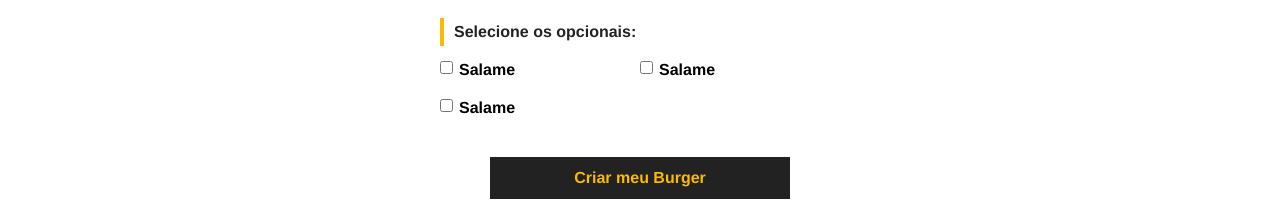
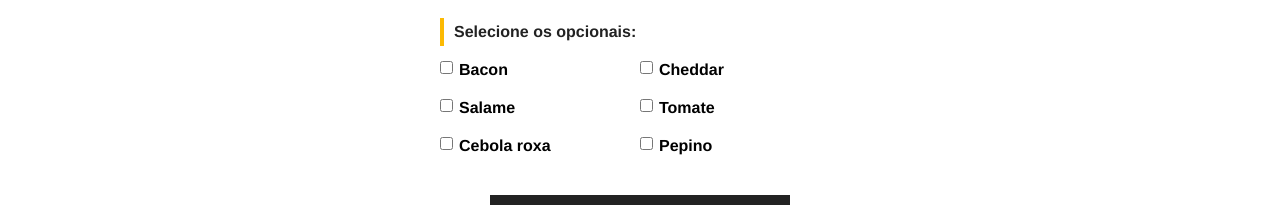
Before and after one commit to helenanns/vue-js, a Vue app in the folder 3-make_your_burger/: page / in a window 1280 px wide. Shown: the part 964-1169 px from the top of the page. Built offline with nearby package versions, Linux system fonts and the light colour scheme; data requests are answered from the project's data file.

Commit message:
feat(aula-25): Resgatando dados do banco e inserindo no formulário

```diff
--- a/3-make_your_burger/src/components/BurgerForm.vue
+++ b/3-make_your_burger/src/components/BurgerForm.vue
@@ -12,32 +12,28 @@
         <label for="pao">Escolha o pão:</label>
         <select name="pao" id="pao" v-model="pao">
           <option value="">Selecione o seu pão</option>
-          <option value="">Integral</option>
+          <option v-for="pao in paes" :key="pao.id" value="pao.tipo">{{pao.tipo}}</option>
         </select>
       </div>
 
       <div class="input-container">
         <label for="carne">Escolha a carne do seu Burger:</label>
         <select name="carne" id="carne" v-model="pao">
-          <option value="">Selecione o seu pão</option>
-          <option value="maminha">Maminha</option>
+          <option value="">Selecione a carne do seu Burger</option>
+          <option v-for="carne in carnes" :key="carne.id" value="carne.tipo">{{carne.tipo}}</option>
         </select>
       </div>
 
       <div class="input-container" id="opcionais-container">
         <label id="opcionais-title" for="opcionais">Selecione os opcionais:</label>
-        <div class="checkbox-container">
-          <input type="checkbox" name="opcionais" v-model="opcionais" value="salame">
-          <span>Salame</span>
+
+
+        <div class="checkbox-container" v-for="opcional in opcionaisdata" :key="opcional.id">
+          <input type="checkbox" name="opcionais" v-model="opcionais" value="opcional.tipo">
+          <span>{{opcional.tipo}}</span>
         </div>
-        <div class="checkbox-container">
-          <input type="checkbox" name="opcionais" v-model="opcionais" value="salame">
-          <span>Salame</span>
-        </div>
-        <div class="checkbox-container">
-          <input type="checkbox" name="opcionais" v-model="opcionais" value="salame">
-          <span>Salame</span>
-        </div>
+
+
       </div>
 
       <div class="input-container">
@@ -55,11 +51,35 @@
   name: 'BurgerForm',
   data(){
     return{
-      nome: ''
+      paes: null,
+      carnes: null,
+      opcionaisdata: null,
+      nome: null,
+      pao: null,
+      carne: null,
+      opcionais: [],
+      status: "Solicitado",
+      msg: null
     }
+  },
+  methods: {
+    async getIngredientes(){
+
+      const req = await fetch("http://localhost:3000/ingredientes")
+      const data = await req.json();
+
+      this.paes = data.paes;
+      this.carnes = data.carnes;
+      this.opcionaisdata = data.opcionais;
+
+    }
+  },
+  mounted(){
+    this.getIngredientes();
   }
 }
 </script>
+
 
 
 <style scoped>
```
